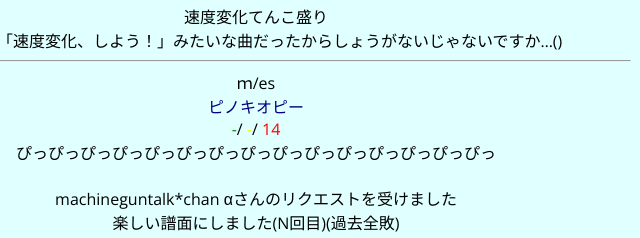
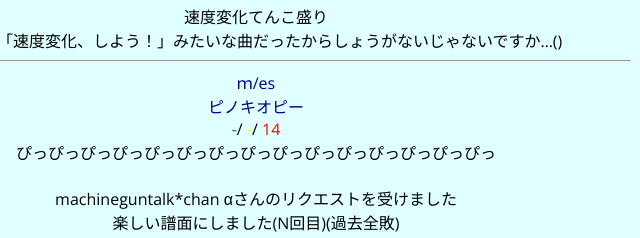
Before and after one commit to Jizo-carettwo/Carettwo.github.io, a plain HTML site: page index.html in a window 1280 px wide. Shown: the part 1494-1732 px from the top of the page, 384-1024 px from the left. Drawn offline with nearby package versions, Linux system fonts and the light colour scheme.

Commit message:
add link(2times)

```diff
--- a/index.html
+++ b/index.html
@@ -92,7 +92,7 @@ a:active { color: #4169e1; }
             <br><br>What is this?<br><br>
             速度変化てんこ盛り<br>
             だって「速度変化、しよう！」みたいな曲だったからしょうがないじゃないですか…()
-        <hr>ｍ/es</a>
+        <hr><a href="scores/mes/mes.html">ｍ/es</a>
             <br><a href="http://pinocchiop.com/">ピノキオピー</a>
             <br>
             <easy>-</easy>/
```
